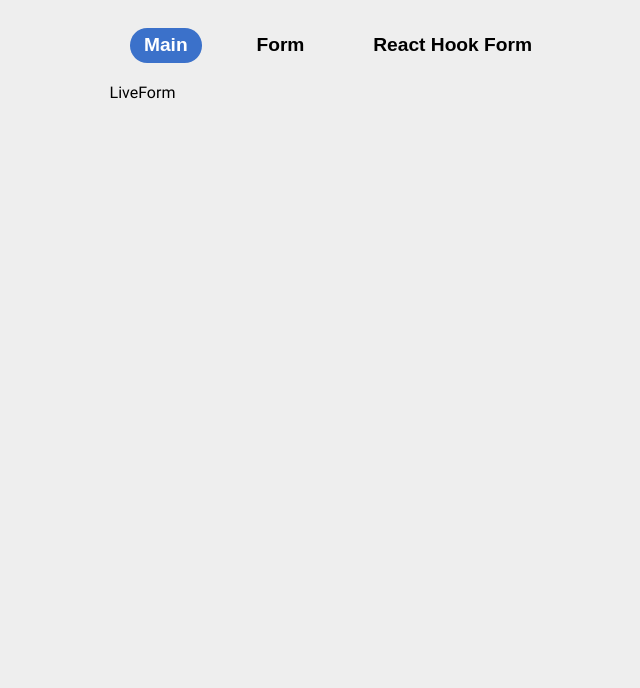
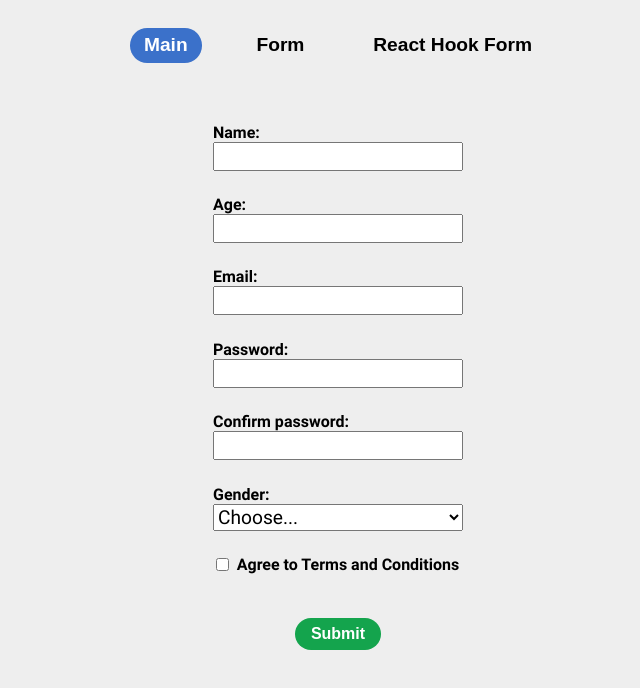
Before and after one commit to whiterabbit8/react-components, a React (Vite) app in the folder react-forms/: page /live-form in a window 1280 px wide. Shown: the top 688 px of the page, without its empty margins (310-950 px from the left). Built offline with nearby package versions, Linux system fonts and the light colour scheme.

Commit message:
feat: add live form

```diff
--- a/react-forms/package.json
+++ b/react-forms/package.json
@@ -17,6 +17,7 @@
     "react-dom": "^18.2.0"
   },
   "devDependencies": {
+    "@hookform/resolvers": "^3.3.2",
     "@reduxjs/toolkit": "^1.9.7",
     "@types/react": "^18.2.37",
     "@types/react-dom": "^18.2.15",
--- a/react-forms/src/pages/Form/Form.tsx
+++ b/react-forms/src/pages/Form/Form.tsx
@@ -1,7 +1,8 @@
 import { useState } from 'react';
-import * as Yup from 'yup';
-import { FormData } from '../../store/formSlice';
 import { ValidationError } from 'yup';
+import { FormData, setSubmitted } from '../../store/formSlice';
+import schema from '../../utils/schema';
+import { useDispatch } from 'react-redux';
 
 export default function Form(): JSX.Element {
   const [formData, setFormData] = useState<FormData>({
@@ -20,6 +21,8 @@ export default function Form(): JSX.Element {
   const [passswordConfirmErr, setPasswordConfirmErr] = useState('');
   const [genderErr, setGenderErr] = useState('');
   const [aceptanceErr, setAcceptanceErr] = useState('');
+
+  const dispatch = useDispatch();
 
   const setErrors = (error: ValidationError) => {
     if (error.path === 'name') {
@@ -49,36 +52,13 @@ export default function Form(): JSX.Element {
     setAcceptanceErr('');
   };
 
-  const schema = Yup.object().shape({
-    name: Yup.string()
-      .matches(/^[A-Z][a-z]*$/, 'Should start from uppercase letter')
-      .required('Please enter the name'),
-    age: Yup.string()
-      .matches(/[0-9]/, 'Should be a number')
-      .required('Please enter the age'),
-    email: Yup.string()
-      .email('Please enter valid email')
-      .required('Please enter email'),
-    password: Yup.string()
-      .matches(/[0-9]/, 'Should contain number')
-      .uppercase('Should contain uppercase letter')
-      .lowercase('Should contain lowercase letter')
-      .matches(/[!@#$%^&*?]/, 'Should contain special symbol')
-      .required('Please enter the password'),
-    passwordConfirm: Yup.string().oneOf(
-      [Yup.ref('password')],
-      'Passwords must match'
-    ),
-    gender: Yup.string().matches(/(Male|Female)/, 'Please choose gender'),
-    acceptance: Yup.boolean().oneOf([true], 'Please accept T&C'),
-  });
-
   const handleSubmit = async (e: React.FormEvent<HTMLFormElement>) => {
     e.preventDefault();
     resetErrors();
 
     try {
       await schema.validate(formData, { abortEarly: false });
+      dispatch(setSubmitted(formData))
     } catch (errors) {
       if (errors instanceof ValidationError) {
         errors.inner.forEach((error) => {
@@ -133,10 +113,10 @@ export default function Form(): JSX.Element {
         <p className="error-msg">{passwordErr}</p>
       </div>
       <div className="form-element">
-        <label htmlFor="password-confirm">Confirm password:</label>
+        <label htmlFor="passwordConfirm">Confirm password:</label>
         <input
           type="text"
-          name="password-confirm"
+          name="passwordConfirm"
           className="input"
           onChange={(e) =>
             setFormData({ ...formData, passwordConfirm: e.target.value })
@@ -145,9 +125,9 @@ export default function Form(): JSX.Element {
         <p className="error-msg">{passswordConfirmErr}</p>
       </div>
       <div className="form-element">
-        <label htmlFor="password-confirm">Gender:</label>
+        <label htmlFor="gender">Gender:</label>
         <select
-          name="password-confirm"
+          name="gender"
           className="input"
           onChange={(e) => setFormData({ ...formData, gender: e.target.value })}
         >
--- a/react-forms/src/pages/LiveForm/LiveForm.tsx
+++ b/react-forms/src/pages/LiveForm/LiveForm.tsx
@@ -1,3 +1,119 @@
+import { useState } from 'react';
+import { useForm } from 'react-hook-form';
+import { yupResolver } from "@hookform/resolvers/yup"
+import { useDispatch } from 'react-redux';
+import schema from '../../utils/schema';
+import { FormData, setSubmitted } from '../../store/formSlice';
+
 export default function LiveForm(): JSX.Element {
-  return <div>LiveForm</div>;
+  const [formData, setFormData] = useState<FormData>({
+    name: '',
+    age: '',
+    email: '',
+    password: '',
+    passwordConfirm: '',
+    gender: '',
+    acceptance: false,
+  });
+  const {
+    register,
+    handleSubmit,
+    formState: {errors}
+  } = useForm({
+    mode: 'onChange',
+    resolver: yupResolver(schema),
+  })
+
+  const dispatch = useDispatch();
+
+  const onSubmit = async () => {
+    //e.preventDefault();
+    dispatch(setSubmitted(formData))
+  };
+
+  return (
+    <form className="form" onSubmit={handleSubmit(onSubmit)}>
+      <div className="form-element">
+        <label htmlFor="name">Name:</label>
+        <input
+          type="text"
+          className="input"
+          {...register('name')}
+          onChange={(e) => setFormData({ ...formData, name: e.target.value })}
+        />
+        <p className="error-msg">{errors.name?.message}</p>
+      </div>
+      <div className="form-element">
+        <label htmlFor="age">Age:</label>
+        <input
+          type="text"
+          className="input"
+          {...register('age')}
+          onChange={(e) => setFormData({ ...formData, age: e.target.value })}
+        />
+        <p className="error-msg">{errors.age?.message}</p>
+      </div>
+      <div className="form-element">
+        <label htmlFor="email">Email:</label>
+        <input
+          type="text"
+          className="input"
+          {...register('email')}
+          onChange={(e) => setFormData({ ...formData, email: e.target.value })}
+        />
+        <p className="error-msg">{errors.email?.message}</p>
+      </div>
+      <div className="form-element">
+        <label htmlFor="password">Password:</label>
+        <input
+          type="text"
+          className="input"
+          {...register('password')}
+          onChange={(e) =>
+            setFormData({ ...formData, password: e.target.value })
+          }
+        />
+        <p className="error-msg">{errors.password?.message}</p>
+      </div>
+      <div className="form-element">
+        <label htmlFor="passwordConfirm">Confirm password:</label>
+        <input
+          type="text"
+          className="input"
+          {...register('passwordConfirm')}
+          onChange={(e) =>
+            setFormData({ ...formData, passwordConfirm: e.target.value })
+          }
+        />
+        <p className="error-msg">{errors.passwordConfirm?.message}</p>
+      </div>
+      <div className="form-element">
+        <label htmlFor="gender">Gender:</label>
+        <select
+          className="input"
+          {...register('gender')}
+          onChange={(e) => setFormData({ ...formData, gender: e.target.value })}
+        >
+          <option>Choose...</option>
+          <option>Male</option>
+          <option>Female</option>
+        </select>
+        <p className="error-msg">{errors.gender?.message}</p>
+      </div>
+      <div className="form-element checkbox">
+        <input
+          type="checkbox"
+          {...register('acceptance')}
+          onChange={(e) =>
+            setFormData({ ...formData, acceptance: e.target.checked })
+          }
+        />
+        <label htmlFor="acceptance">Agree to Terms and Conditions</label>
+        <p className="error-msg">{errors.acceptance?.message}</p>
+      </div>
+      <button type="submit" className="submit-btn">
+        Submit
+      </button>
+    </form>
+  );
 }
--- /dev/null
+++ b/react-forms/src/utils/schema.tsx
@@ -0,0 +1,27 @@
+import * as Yup from 'yup';
+
+const schema = Yup.object().shape({
+  name: Yup.string()
+    .matches(/^[A-Z][a-z]*$/, 'Should start from uppercase letter')
+    .required('Please enter the name'),
+  age: Yup.string()
+    .matches(/[0-9]/, 'Should be a number')
+    .required('Please enter the age'),
+  email: Yup.string()
+    .email('Please enter valid email')
+    .required('Please enter email'),
+  password: Yup.string()
+    .matches(/[0-9]/, 'Should contain number')
+    .uppercase('Should contain uppercase letter')
+    .lowercase('Should contain lowercase letter')
+    .matches(/[!@#$%^&*?]/, 'Should contain special symbol')
+    .required('Please enter the password'),
+  passwordConfirm: Yup.string().required('Please confirm password')/*.oneOf(
+    [Yup.ref('password'), undefined],
+    'Passwords do not match'
+  )*/,
+  gender: Yup.string().matches(/(Male|Female)/, 'Please choose gender'),
+  acceptance: Yup.boolean().oneOf([true], 'Please accept T&C'),
+});
+
+export default schema;
```
Also changed, not shown: 1 other file (tests, documents, lock files or other folders).
